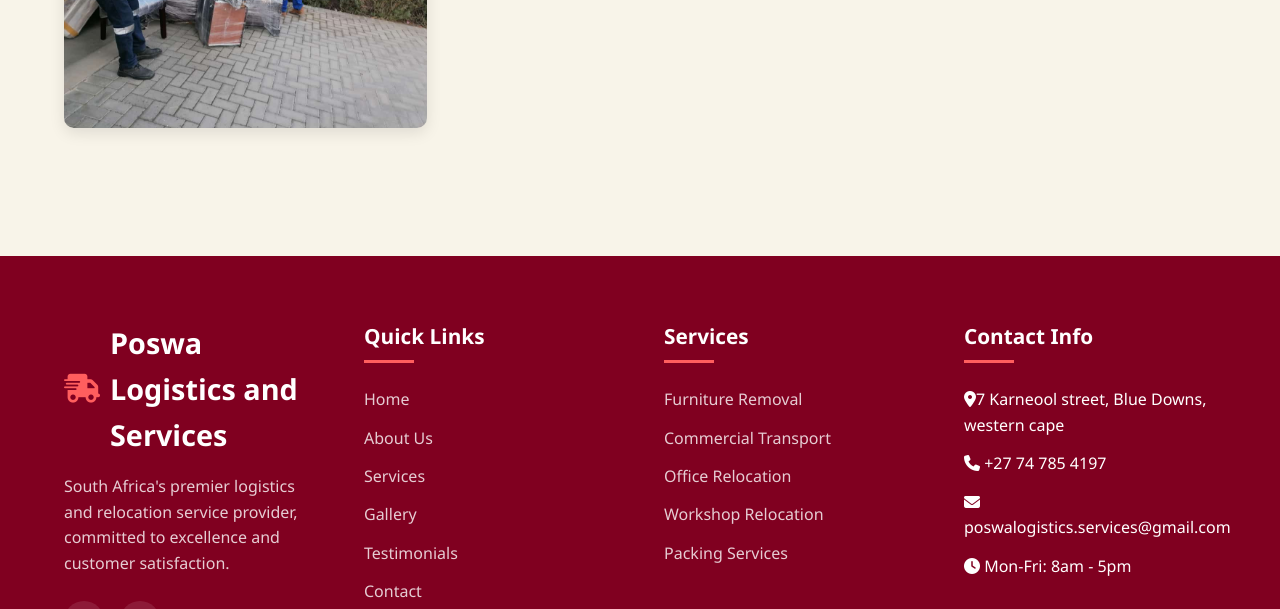
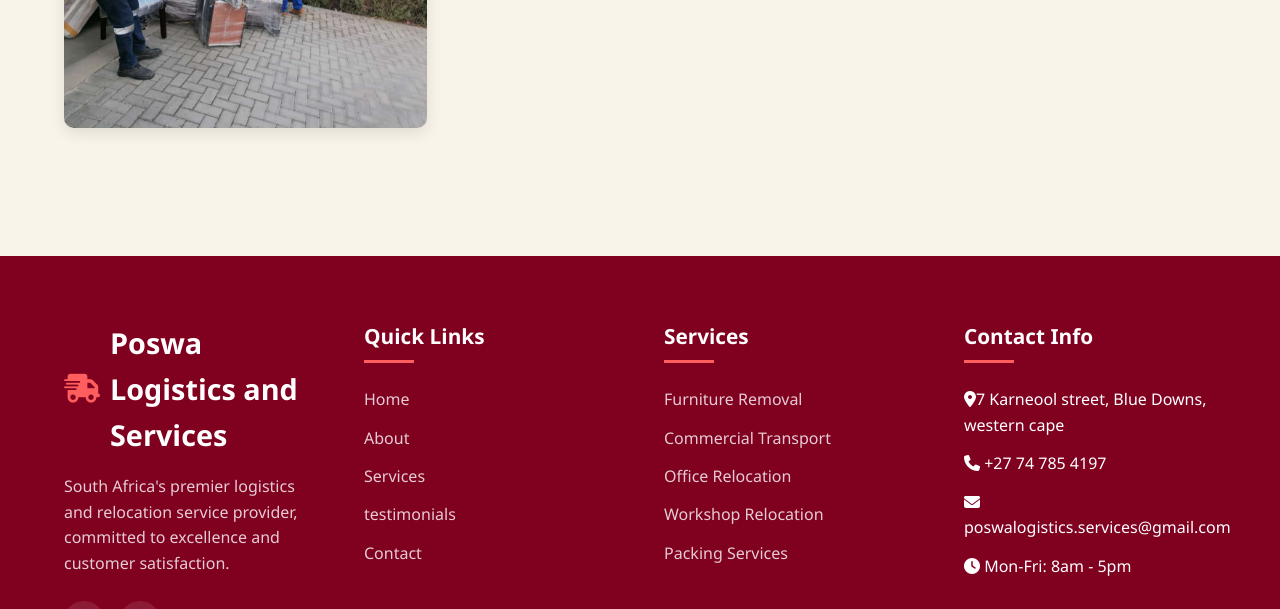
Before and after one commit to Christopher10-codes/Poswa-logistics-and-services, a plain HTML site: page images.html in a window 1280 px wide. Shown: the part 2555-3164 px from the top of the page. Drawn offline with Linux system fonts and the light colour scheme.

Commit message:
Add files via upload

```diff
--- a/images.html
+++ b/images.html
@@ -559,12 +559,11 @@
             <div class="footer-links">
                 <h3>Quick Links</h3>
                 <ul>
-                    <li><a href="#home">Home</a></li>
-                    <li><a href="#about">About Us</a></li>
-                    <li><a href="#services">Services</a></li>
-                    <li><a href="#gallery">Gallery</a></li>
-                    <li><a href="#testimonials">Testimonials</a></li>
-                    <li><a href="#contact">Contact</a></li>
+                <li><a href="index.html">Home</a></li>
+                <li><a href="index.html#about">About</a></li>
+                <li><a href="index.html#services">Services</a></li>
+                <li><a href="index.html#testimonials">testimonials</a></li>
+                <li><a href="index.html#contact">Contact</a></li>
                 </ul>
             </div>
             <div class="footer-links">
```
